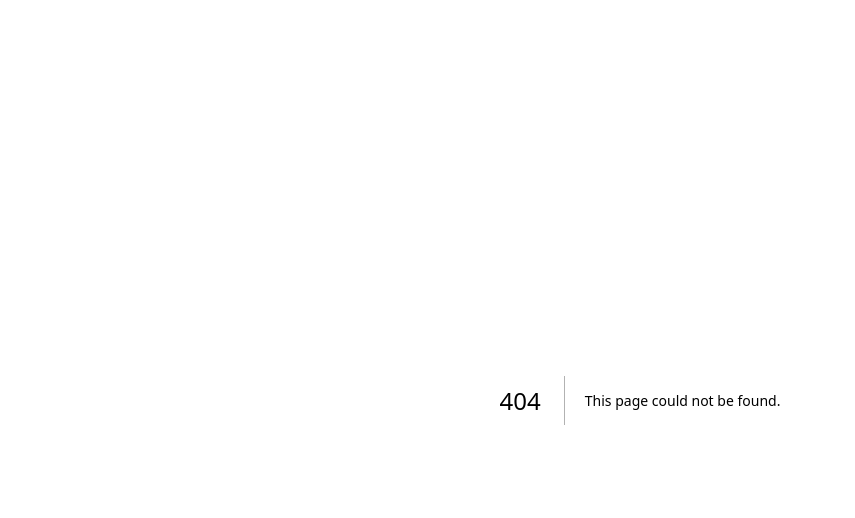
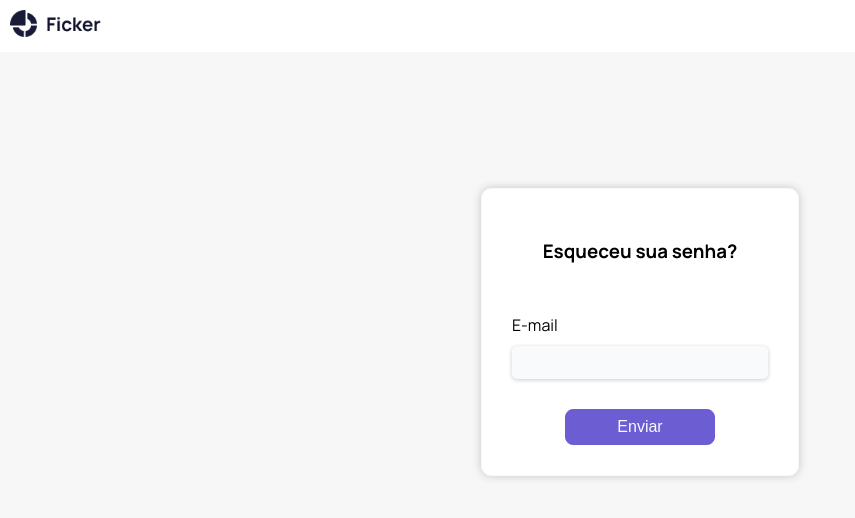
Before and after one commit to gu1lhermeb/Ficker, a Next.js app in the folder ficker-front/: page /recoveryaccount in a window 1280 px wide. Before the commit this address had no page. Shown: the top 518 px of the page, without its empty margins (0-855 px from the left). Built offline with nearby package versions, Linux system fonts and the light colour scheme.

Commit message:
feat: create recovery account page

```diff
--- /dev/null
+++ b/ficker-front/src/app/recoveryaccount/page.tsx
@@ -0,0 +1,26 @@
+import Image from "next/image";
+import styles from "./recoveryaccount.module.scss";
+
+const RecoveryAccount = () => {
+  return (
+    <div>
+      <div style={{ background: "#fff", padding: 10, alignItems: "center" }}>
+        <Image src="/logo.png" alt="Logo" width={130} height={27} />
+      </div>
+      <div className={styles.container}>
+        <div className={styles.content}>
+          <h3 style={{ textAlign: "center", marginBottom: 50 }}>Esqueceu sua senha?</h3>
+          <label className={styles.label} htmlFor="email">
+            E-mail
+          </label>
+          <input className={styles.input} id="email" type="email" />
+          <div style={{ display: "flex", justifyContent: "center" }}>
+            <button className={styles.button}>Enviar</button>
+          </div>
+        </div>
+      </div>
+    </div>
+  );
+};
+
+export default RecoveryAccount;
--- /dev/null
+++ b/ficker-front/src/app/recoveryaccount/recoveryaccount.module.scss
@@ -0,0 +1,60 @@
+.container {
+  display: flex;
+  justify-content: center;
+  align-items: center;
+  min-height: 70vh;
+}
+
+.content {
+  display: flex;
+  flex-direction: column;
+  justify-content: center;
+  min-height: 20vh;
+  min-width: 20vw;
+  max-width: 990px;
+  margin-top: 70px;
+  margin: 0 auto;
+  padding: 30px;
+  border: 1px solid #F8FAFC;
+  border-radius: 10px;
+  box-shadow: 0 0 10px rgba(0, 0, 0, 0.2);
+  background-color: #fff;
+}
+
+.input {
+  margin-top: 10px;
+  padding: 8px;
+  border: 1px solid #F8FAFC;
+  border-radius: 5px;
+  outline: none;
+  background-color: #F8FAFC;
+  box-shadow: 0 1px 4px rgba(0, 0, 0, 0.2);
+
+  &:focus{
+    border: 1px solid #6C5DD3;
+    box-shadow: 0 1px 4px rgba(0, 0, 0, 0.2);
+  }
+
+  &:hover {
+    box-shadow: 0 1px 4px #6C5DD3;
+  }
+}
+
+.button {
+  padding: 8px;
+  border: 1px solid #6C5DD3;
+  border-radius: 8px;
+  outline: none;
+  background-color: #6C5DD3;
+  color: #F8FAFC;
+  cursor: pointer;
+  margin-top: 30px;
+  min-width: 150px;
+  font-size: 16px;
+
+  &:hover {
+    background-color: #F8FAFC;
+    color: #6C5DD3;
+    transition: 0.3s;
+  }
+}
```
